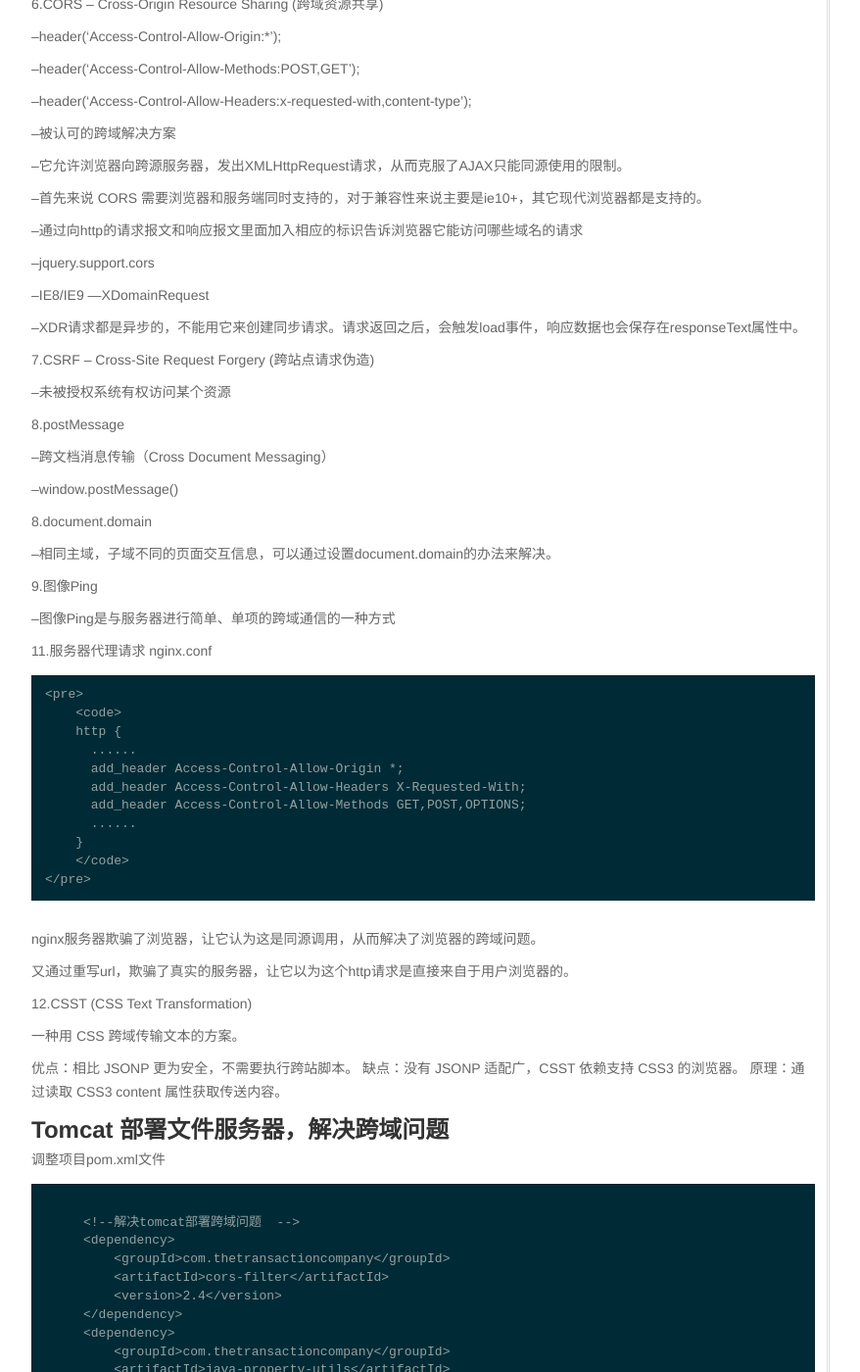
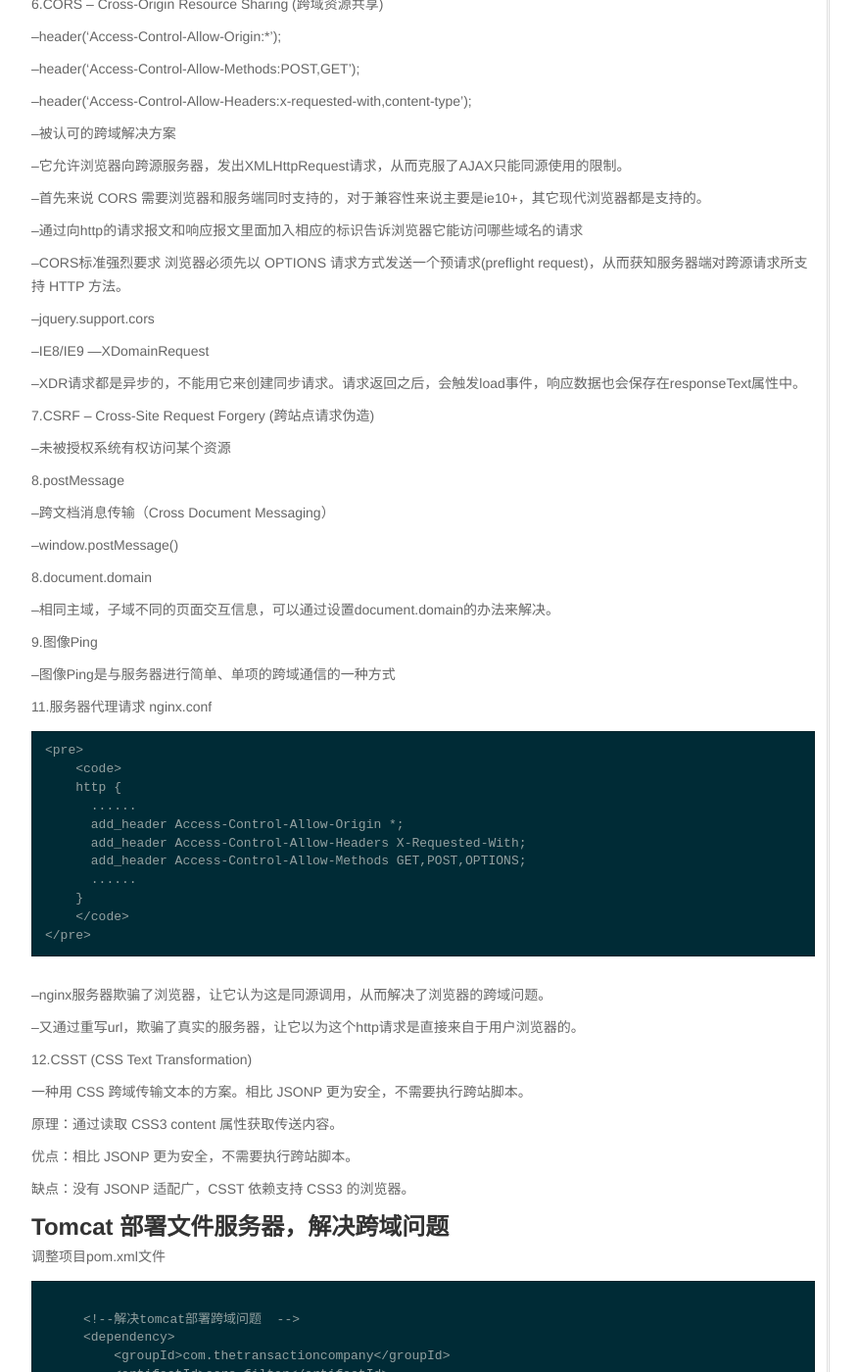
Before and after one commit to wkylin/wkylin.github.com, a Jekyll site: the page built from _posts/core-samples/2016-07-14-tomcat-cors.md, in a window 1280 px wide and 1400 px high, scrolled down 1002 px. Shown: the whole window at 98% size, without its empty margins (48-926 px from the left). Built offline with Jekyll 4.4.1, drawn with Linux system fonts in a browser that asks for light colours; comment, search, counter and statistics services are not loaded; some of the changed text lies outside the part shown.

Commit message:
tomcat cors .....

```diff
--- a/_posts/core-samples/2016-07-14-tomcat-cors.md
+++ b/_posts/core-samples/2016-07-14-tomcat-cors.md
@@ -67,6 +67,8 @@
 
 --通过向http的请求报文和响应报文里面加入相应的标识告诉浏览器它能访问哪些域名的请求
 
+--CORS标准强烈要求 浏览器必须先以 OPTIONS 请求方式发送一个预请求(preflight request)，从而获知服务器端对跨源请求所支持 HTTP 方法。
+
 --jquery.support.cors
 
 --IE8/IE9 ---XDomainRequest
@@ -105,18 +107,21 @@
         </code>
     </pre>
 
-nginx服务器欺骗了浏览器，让它认为这是同源调用，从而解决了浏览器的跨域问题。
+--nginx服务器欺骗了浏览器，让它认为这是同源调用，从而解决了浏览器的跨域问题。
 
-又通过重写url，欺骗了真实的服务器，让它以为这个http请求是直接来自于用户浏览器的。
+--又通过重写url，欺骗了真实的服务器，让它以为这个http请求是直接来自于用户浏览器的。
 
 
 12.CSST (CSS Text Transformation)
 
-   一种用 CSS 跨域传输文本的方案。
+   一种用 CSS 跨域传输文本的方案。相比 JSONP 更为安全，不需要执行跨站脚本。
+
+   原理：通过读取 CSS3 content 属性获取传送内容。
 
    优点：相比 JSONP 更为安全，不需要执行跨站脚本。
+
    缺点：没有 JSONP 适配广，CSST 依赖支持 CSS3 的浏览器。
-   原理：通过读取 CSS3 content 属性获取传送内容。
+
 
 
 Tomcat 部署文件服务器，解决跨域问题
@@ -260,3 +265,7 @@
 9.https://www.w3.org/TR/cors/
 
 <https://www.w3.org/TR/cors/>
+
+10.CSST (CSS Text Transformation)
+
+<https://github.com/zswang/csst>
```
